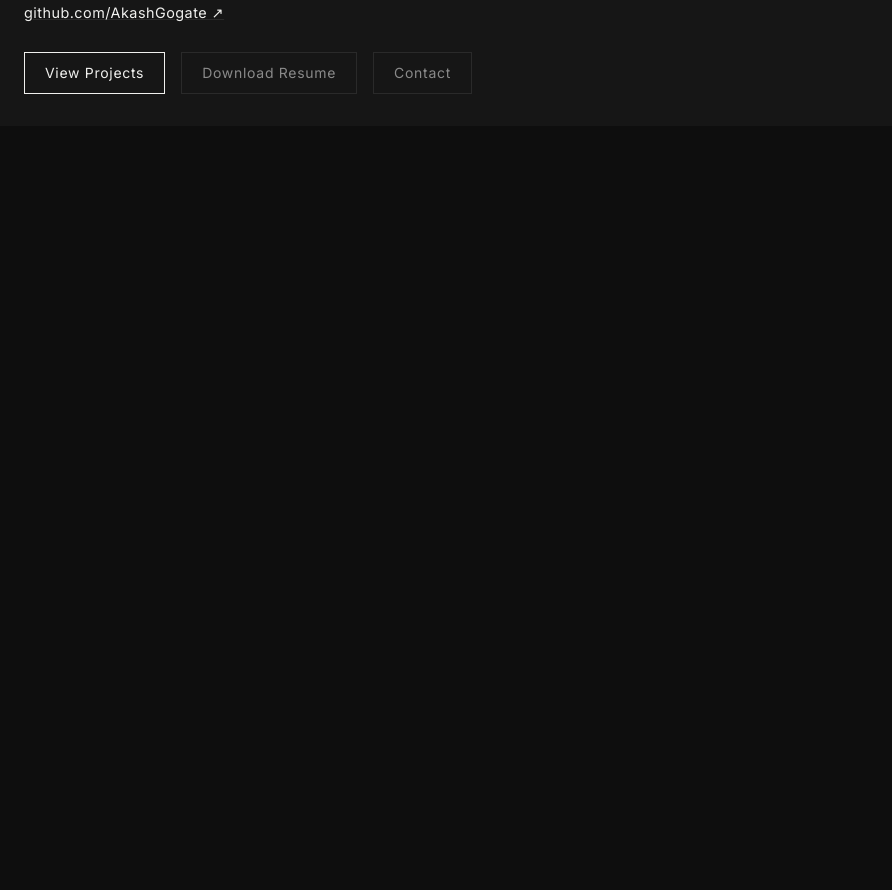
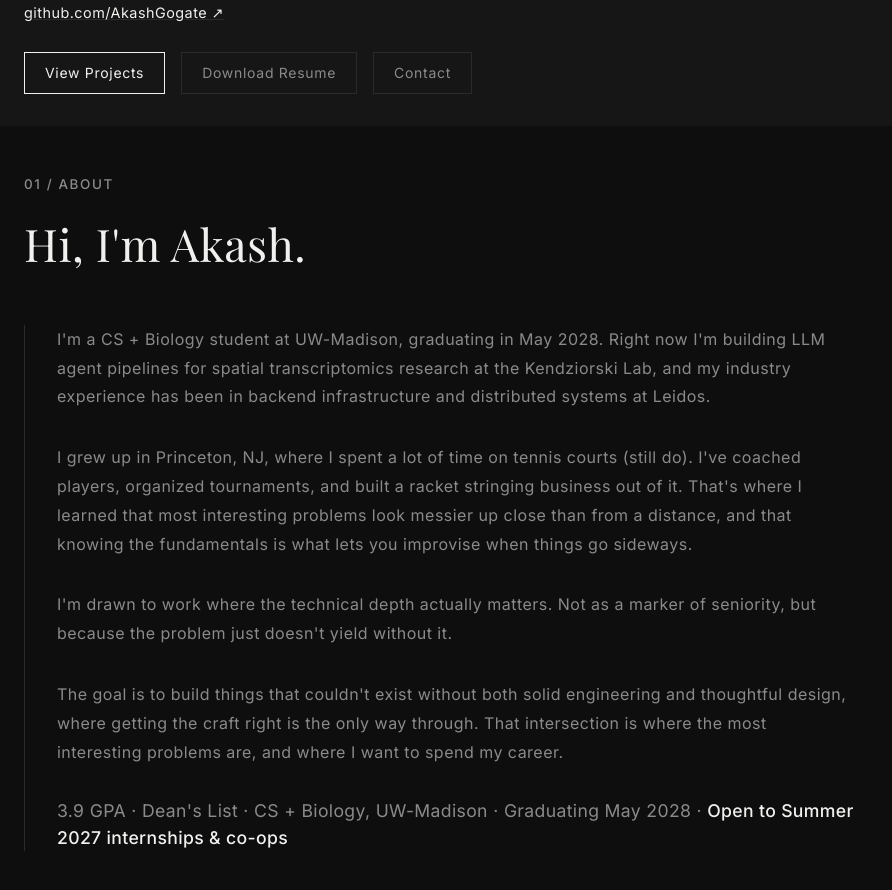
Before and after one commit to AkashGogate/Personal-Portfolio, a Next.js app: page / in a window 1280 px wide. Shown: the part 700-1590 px from the top of the page, without its empty margins (0-892 px from the left). Before the commit the page ends 826 px from the top, so only its background shows below. Built offline with nearby package versions, Linux system fonts and the light colour scheme.

Commit message:
Add About component
Static bio paragraphs ported verbatim, no scroll-triggered fade, no
animated vertical rule.

Co-Authored-By: WOZCODE <contact@withwoz.com>

```diff
--- a/app/page.tsx
+++ b/app/page.tsx
@@ -1,11 +1,13 @@
 import Nav from "@/components/Nav";
 import Hero from "@/components/Hero";
+import About from "@/components/About";
 
 export default function Home() {
   return (
     <main>
       <Nav />
       <Hero />
+      <About />
     </main>
   );
 }
--- /dev/null
+++ b/components/About.tsx
@@ -0,0 +1,38 @@
+import SectionLabel from "./SectionLabel";
+
+const bio = [
+  "I'm a CS + Biology student at UW-Madison, graduating in May 2028. Right now I'm building LLM agent pipelines for spatial transcriptomics research at the Kendziorski Lab, and my industry experience has been in backend infrastructure and distributed systems at Leidos.",
+  "I grew up in Princeton, NJ, where I spent a lot of time on tennis courts (still do). I've coached players, organized tournaments, and built a racket stringing business out of it. That's where I learned that most interesting problems look messier up close than from a distance, and that knowing the fundamentals is what lets you improvise when things go sideways.",
+  "I'm drawn to work where the technical depth actually matters. Not as a marker of seniority, but because the problem just doesn't yield without it.",
+  "The goal is to build things that couldn't exist without both solid engineering and thoughtful design, where getting the craft right is the only way through. That intersection is where the most interesting problems are, and where I want to spend my career.",
+];
+
+export default function About() {
+  return (
+    <section id="about" style={{ background: "var(--bg)", paddingTop: "clamp(3rem, 6vh, 6rem)", paddingBottom: "clamp(3rem, 6vh, 6rem)" }}>
+      <div className="max-w-7xl mx-auto px-6">
+        <div className="mb-12">
+          <SectionLabel number="01" label="About" className="mb-4" />
+          <h2 className="font-display" style={{ fontSize: "clamp(2.1rem, 3.5vw, 3.2rem)", fontWeight: 400, color: "var(--primary)" }}>
+            Hi, I&apos;m Akash.
+          </h2>
+        </div>
+
+        <div className="flex gap-8" style={{ maxWidth: "52rem" }}>
+          <div className="hidden md:block flex-shrink-0 w-px self-stretch" style={{ background: "var(--border)" }} />
+          <div className="flex-1 space-y-8">
+            {bio.map((text, i) => (
+              <p key={i} className="font-body" style={{ fontSize: "1rem", color: "var(--secondary)", lineHeight: 1.8 }}>
+                {text}
+              </p>
+            ))}
+            <p className="font-body" style={{ fontSize: "1.1rem", color: "var(--secondary)", letterSpacing: "0.02em" }}>
+              3.9 GPA · Dean&apos;s List · CS + Biology, UW-Madison · Graduating May 2028 ·{" "}
+              <span style={{ color: "var(--primary)", fontWeight: 500 }}>Open to Summer 2027 internships & co-ops</span>
+            </p>
+          </div>
+        </div>
+      </div>
+    </section>
+  );
+}
```
